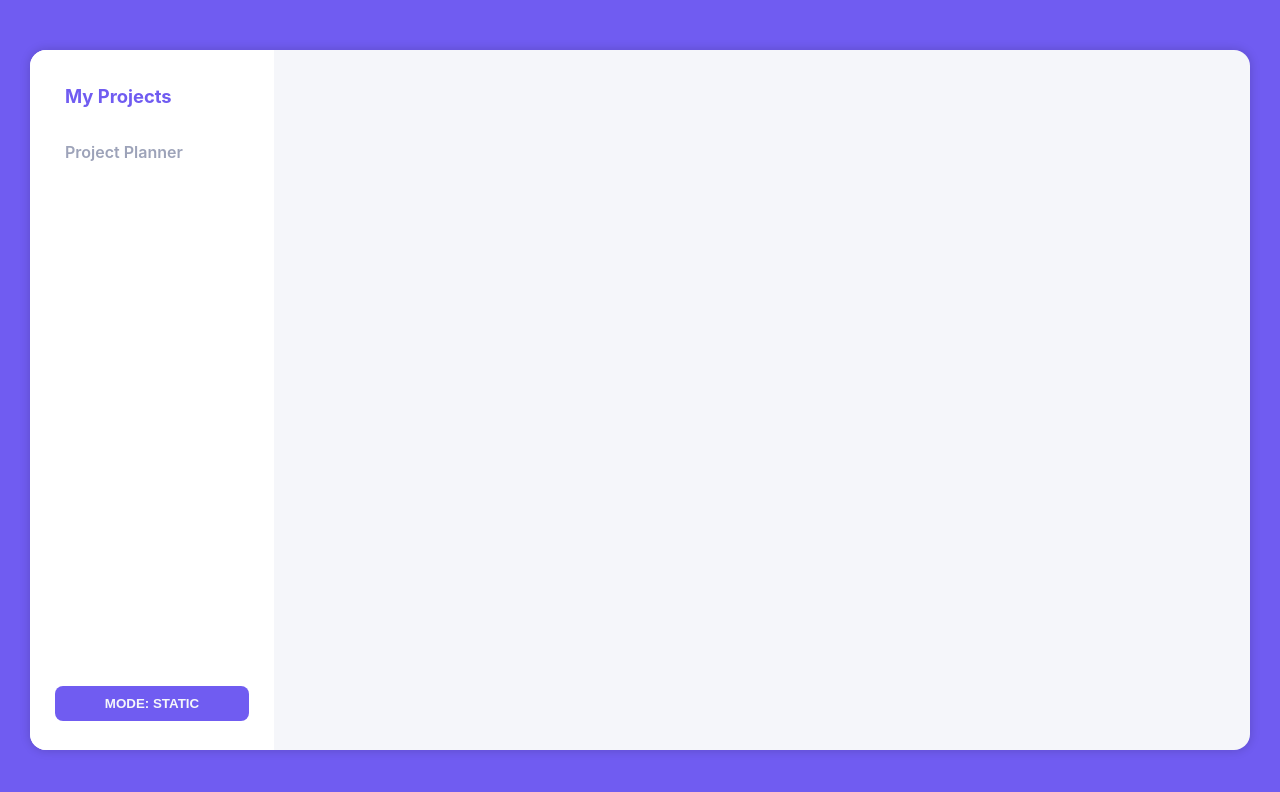
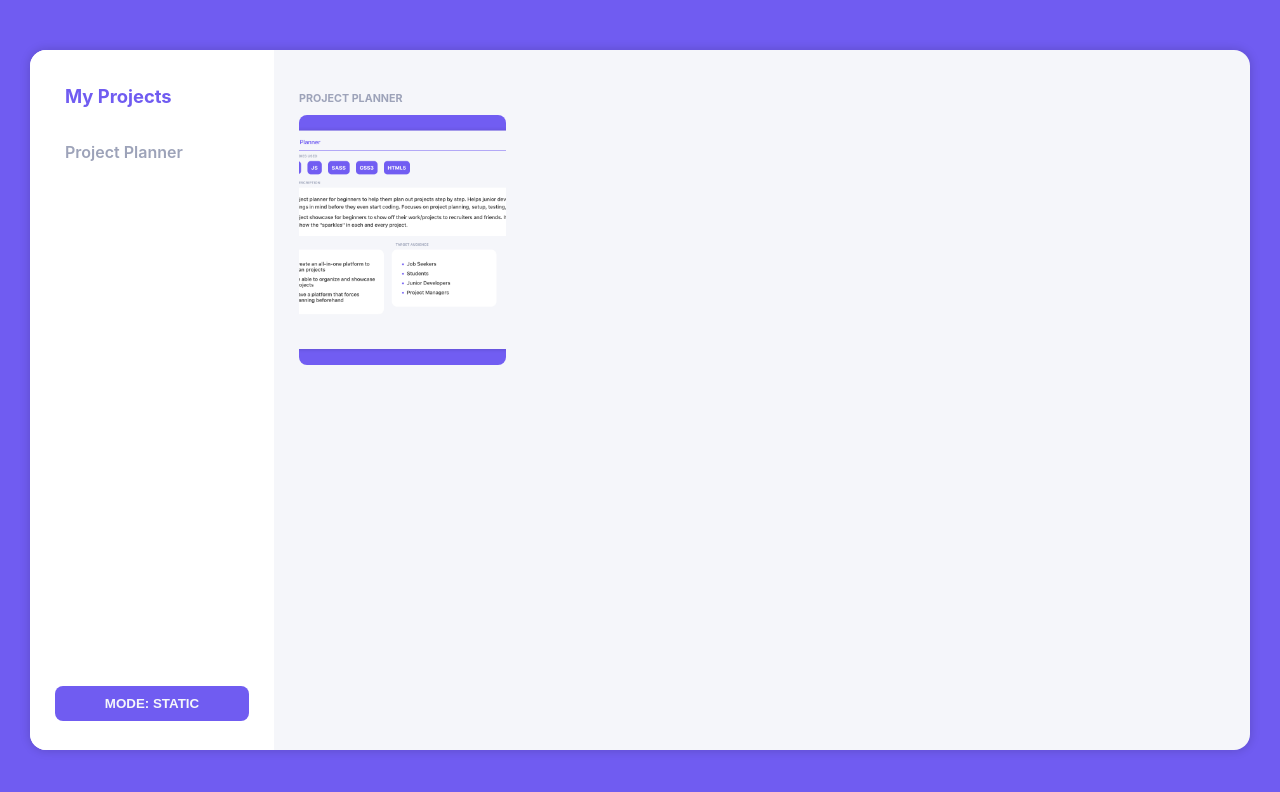
Before and after one commit to coltonehrman/project_showcase, a React (Create React App) app: page /1 in a window 1280 px wide. Shown: the top 792 px of the page. Built offline with nearby package versions, Linux system fonts and the light colour scheme.

Commit message:
added project cards

```diff
--- a/src/App.js
+++ b/src/App.js
@@ -1,10 +1,68 @@
-import React, { useState } from 'react';
-import { Route } from 'react-router-dom'
+import React, { useState, useEffect, useContext } from 'react';
+import { Route, useHistory } from 'react-router-dom'
 import NavBar from './components/NavBar'
 import Dashboard from './components/Dashboard'
+import Section from './components/Section'
+import Card from './components/Card'
+import storage from './controllers/storage'
 import './css/App.css'
 
 export const ModeContext = React.createContext('static')
+
+function ProjectCards() {
+  const history = useHistory()
+  const { mode } = useContext(ModeContext)
+
+  const renderProjectRows = () => {
+    const projects = [...storage.getProjects(mode)]
+    const rows = Math.ceil(projects.length / 4)
+    let row = 0
+    const rowElements = []
+
+    while (row++ < rows) {
+      const colElements = projects.splice(0, 4).map((project, i) => {
+        let paddingRight = '25px'
+        let paddingLeft = '25px'
+        if (i !== 3) paddingRight = '12.5px'
+        if (i !== 0) paddingLeft = '12.5px'
+
+        let background = null
+        const bgImage = storage.project(project, mode).getImages()[0]
+        if (bgImage) background = `url(${bgImage}) no-repeat center center`
+
+        return (
+          <Section
+            key={i}
+            title={project}
+            bodyStyle={{ paddingRight, paddingLeft }}
+            sectionStyle={{ width: '25%' }}
+          >
+            <Card
+              style={{
+                background,
+                backgroundSize: 'cover',
+                height: '250px',
+                borderRadius: '0.5rem',
+                cursor: 'pointer'
+              }}
+              onClick={() => history.push(`/${project}`)}
+            ></Card>
+          </Section>
+        )
+      })
+
+      rowElements.push(
+        <div key={row} style={{ display: 'flex' }}>
+          {colElements}
+        </div>
+      )
+    }
+
+    return rowElements
+  }
+
+  return renderProjectRows()
+}
 
 function App() {
   const [mode, setMode] = useState('static')
@@ -16,7 +74,11 @@ function App() {
           <NavBar />
 
           <Route path="/" exact>
-            <div style={{ flex: '4' }}></div>
+            <div style={{ flex: '4', overflow: 'scroll' }}>
+              <div style={{ padding: '2rem 0' }}>
+                <ProjectCards />
+              </div>
+            </div>
           </Route>
 
           <Route path="/:project/" exact>
```
Also changed, not shown: src/data.json.
